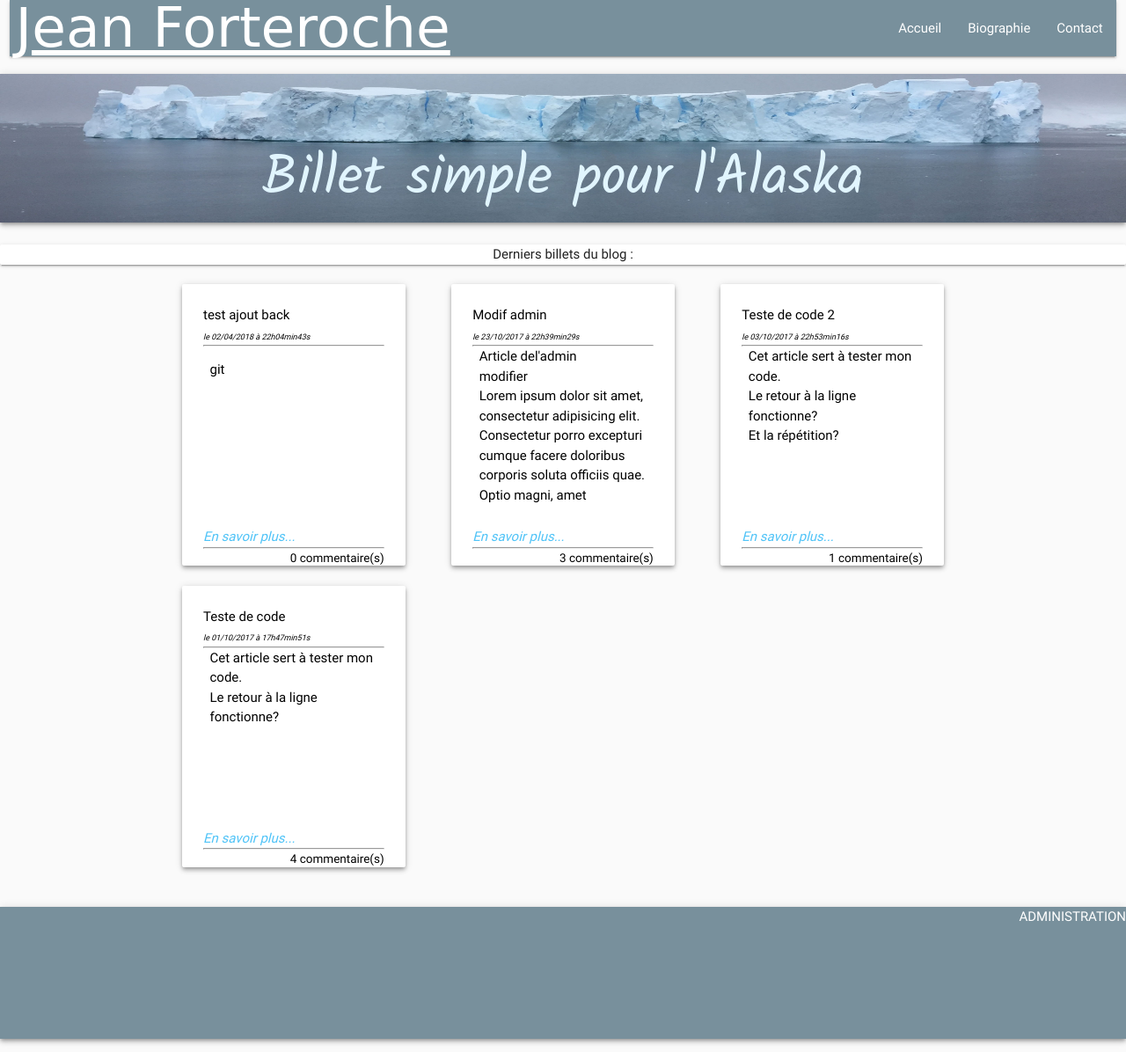
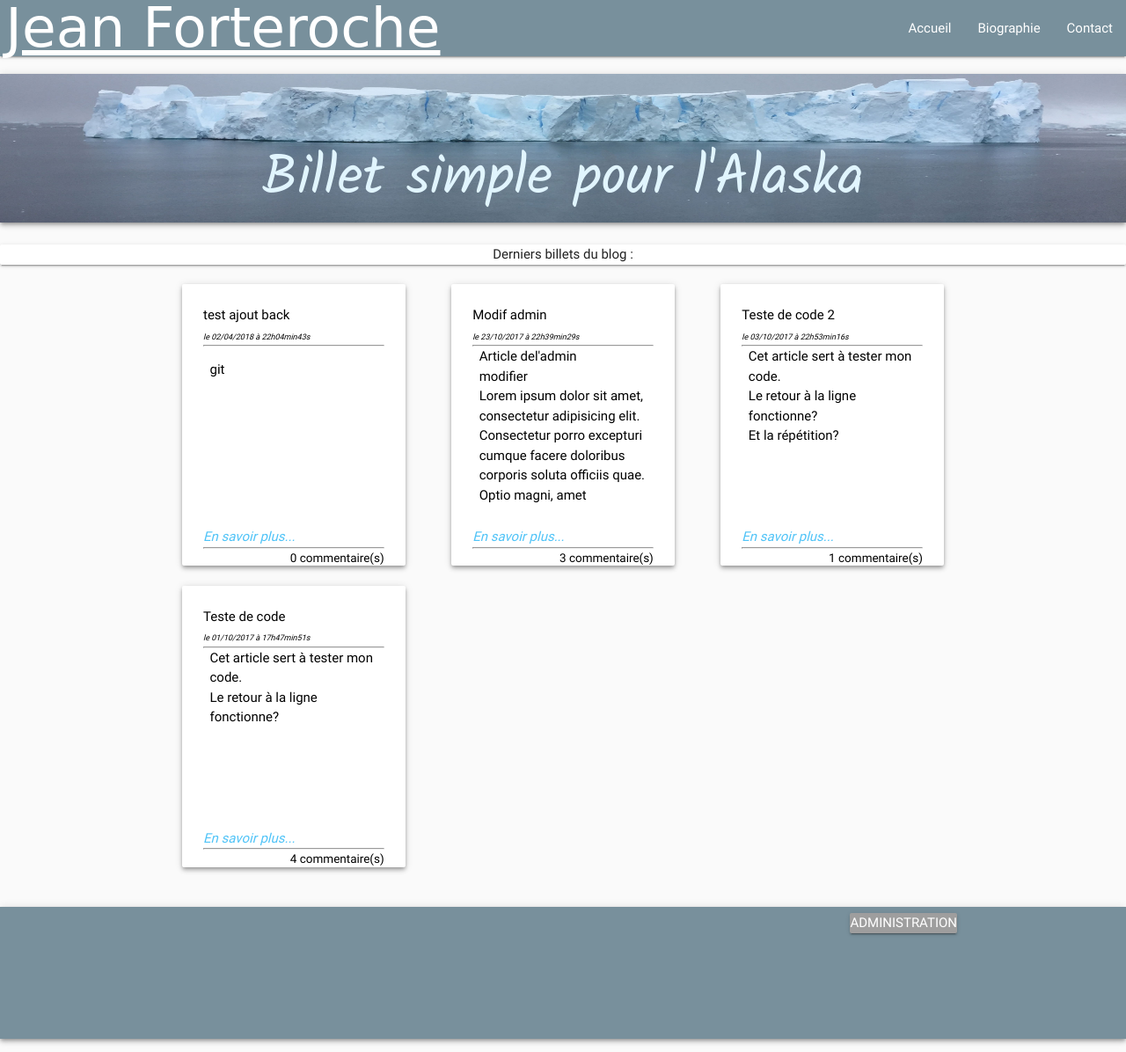
Before and after one commit to hello-devs/projet_blog, a PHP site: page / in a window 1280 px wide. Shown: the whole page at 88% size. Run offline with PHP 8.4, Linux system fonts and the light colour scheme; data comes from the database, SQL or seed files in the repository; some web fonts are replaced.

Commit message:
style + lien

```diff
--- a/view/frontend/template.php
+++ b/view/frontend/template.php
@@ -22,7 +22,7 @@
 <body class="grey lighten-5">
 
     <div class="row">
-        <header class="col s12">
+        <header class="">
 
             <nav class="navbar-fixed blue-grey lighten-1">
                 <div>
@@ -45,11 +45,9 @@
     <?= $content ?>
 
         <footer class="blue-grey lighten-1 z-depth-2">
-            <div>
 
-            </div>
-            <div>
-                <p class=""><span class="right"><a class="white-text" href="?action=adminConnect">ADMINISTRATION </a></span> </p>
+            <div class="container">
+                <p><span class="right card grey"><a class="white-text" href="?action=adminConnect">ADMINISTRATION </a></span> </p>
             </div>
         </footer>
 
```
Also changed, not shown: view/backend/template.php (+3 -6 lines).
